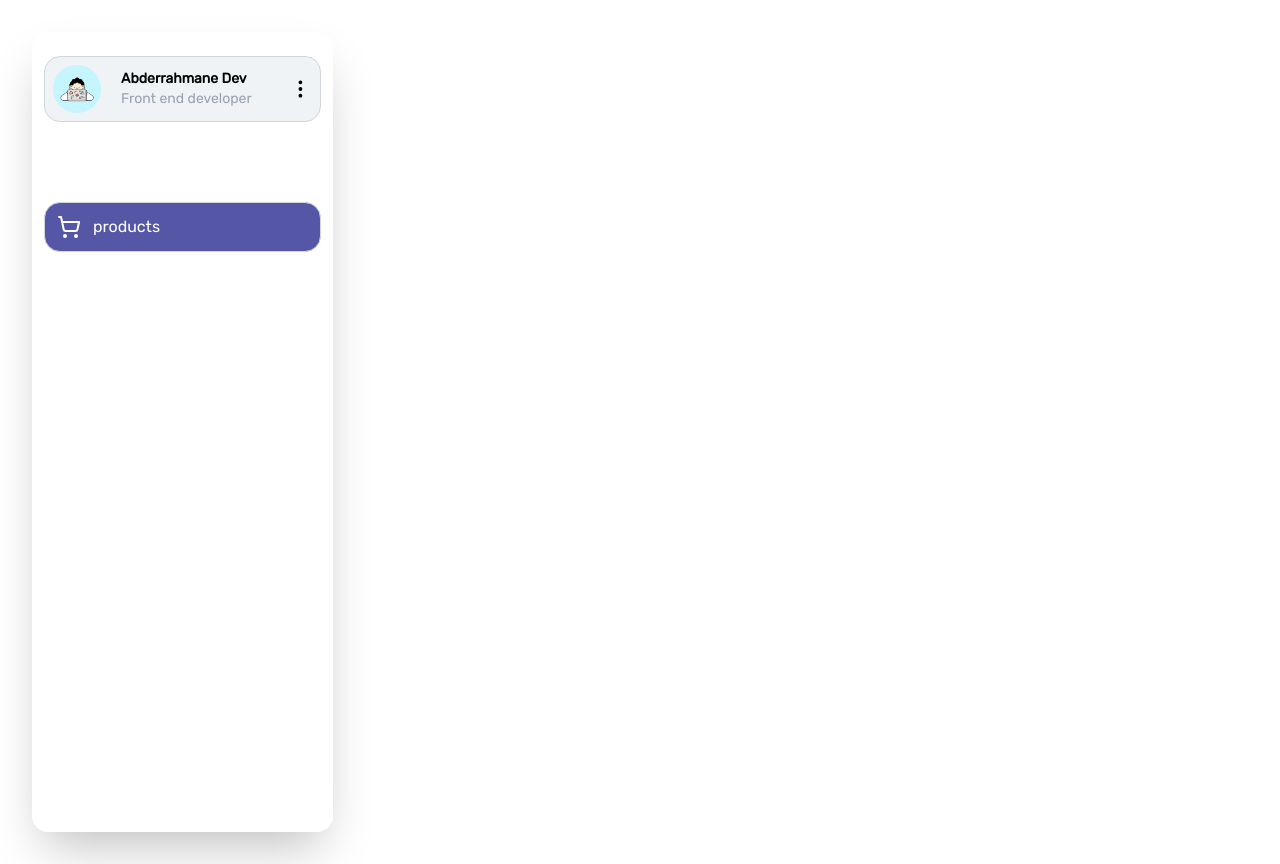
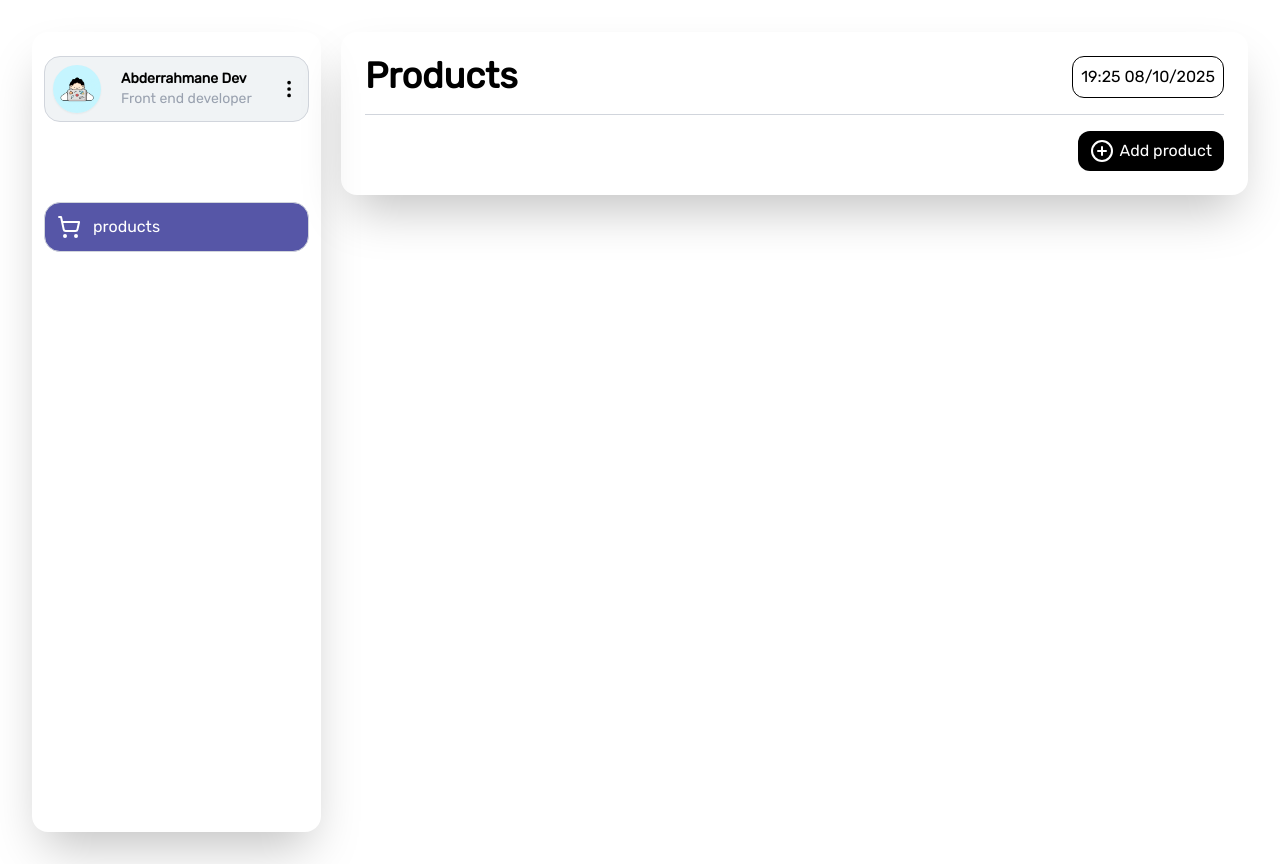
Before and after one commit to Boukermakhaled/Axios-Cruds-, a React (Vite) app: page / in a window 1280 px wide. Built offline with nearby package versions, Linux system fonts and the light colour scheme.

Commit message:
header ui is ready

```diff
--- a/src/App.jsx
+++ b/src/App.jsx
@@ -1,12 +1,16 @@
 import { useState } from 'react'
 import './App.css'
 import SideBar from './Compounents/SideBar'
+import Header from './Compounents/Header'
 
 function App() {
   return (
-    <>
+    <div className='container grid grid-cols-4 gap-5'>
      <SideBar />
-    </>
+     <div className="content col-start-2 col-end-5 flex flex-col gap-7">
+      <Header />
+     </div>
+    </div>
   )
 }
 
--- /dev/null
+++ b/src/Compounents/Header.jsx
@@ -0,0 +1,15 @@
+import {CirclePlus} from 'lucide-react'
+export default function Header(){
+    return(
+        <div className="header px-6 py-6 flex flex-col gap-4 justify-center items-center shadow-2xl rounded-2xl">
+          <div className="titletime flex justify-between w-full">
+            <h3 className="text-4xl font-extrabold">Products</h3>
+            <p className="border rounded-xl  p-2">19:25 08/10/2025</p>
+
+          </div>
+          <hr className="w-full border-gray-300"/>
+            <button className='flex gap-1.5 self-end bg-black text-white p-2 px-3 cursor-pointer rounded-xl'><CirclePlus /> Add product</button>
+
+        </div>
+    )
+}
--- a/src/Compounents/SideBar.jsx
+++ b/src/Compounents/SideBar.jsx
@@ -2,10 +2,10 @@ import {EllipsisVertical, ShoppingCart} from 'lucide-react'
 import { NavLink } from 'react-router-dom'
 export default function SideBar(){
     return(
-        <div className="side flex flex-col gap-20 w-fit px-3 py-6 shadow-2xl rounded-2xl h-screen">
-            <div className="profile bg-light-white p-2 w-fit border border-gray-300 rounded-2xl">
+        <div className="side flex flex-col gap-20  px-3 py-6 shadow-2xl rounded-2xl h-screen">
+            <div className="profile bg-light-white p-2  border border-gray-300 rounded-2xl">
                 <div className="informations flex gap-3 lg:gap-5 justify-center items-center">
-                    <img src="photos/Abderrahmane.jpg" alt="" className="w-12 rounded-full" />
+                    <img src="photos/Abderrahmane.jpg" alt="" className="w-12 rounded-full shadow-xs" />
                     <div className="info text-xs w-full lg:text-sm text-left ">
                         <h3 className="font-bold">Abderrahmane Dev</h3>
                         <h3 className="text-gray-400">Front end developer</h3>
```
